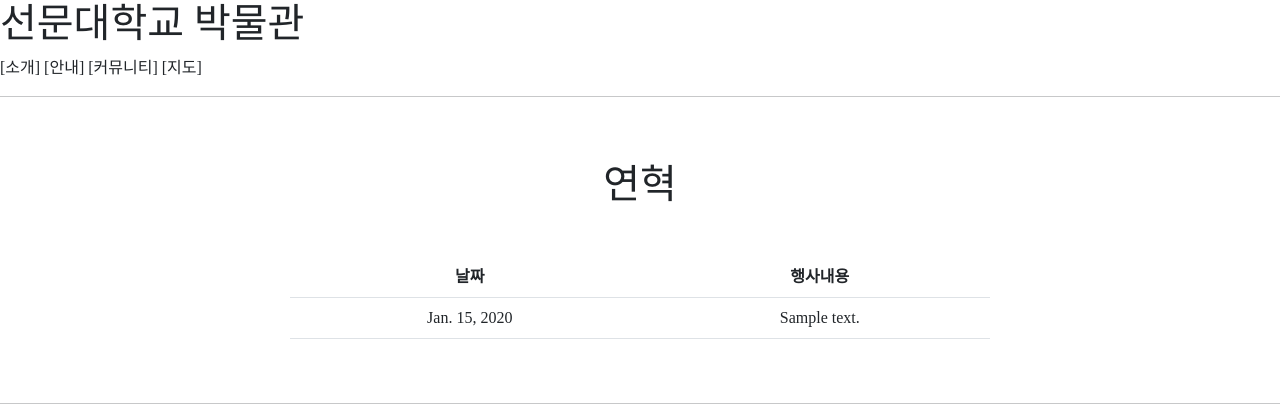
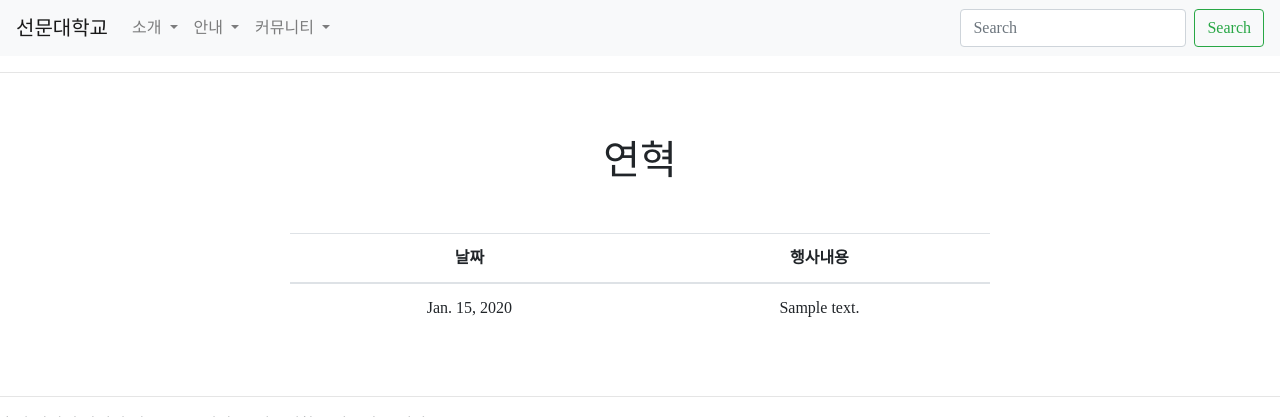
Before and after one commit to rjs1218/SunMoonUniv_Museum, a Django app: page /sites/history/ in a window 1280 px wide. Shown: the top 417 px of the page. Run offline with Django 4.2, Linux system fonts and the light colour scheme; tables that the repository leaves empty hold one stand-in row (values such as "Sample post"); some libraries are stand-ins or nearby versions; some web fonts are replaced.

Commit message:
bootstrap4 script 설정, header navbar 추가, 연혁 이동 페이지 추가

```diff
--- a/siteapp/models.py
+++ b/siteapp/models.py
@@ -1,10 +1,6 @@
 from django.db import models
 
 # Create your models here.
-class Introduction_guide(models.Model):
-    title = models.CharField(max_length=200, null=False)
-    image = models.ImageField(upload_to='introduction/', null=False)
-
 class Introduction_history(models.Model):
     date = models.DateField(null=False)
     content = models.TextField(null=True)
--- a/templates/head.html
+++ b/templates/head.html
@@ -1,14 +1,15 @@
 {% load static %}
+{% load bootstrap4 %}
 
 <head>
     <meta charset="UTF-8">
     <title>SMMuseum</title>
 
     <!-- BOOTSTRAP LINK -->
-    <link href="https://cdn.jsdelivr.net/npm/bootstrap@5.2.0-beta1/dist/css/bootstrap.min.css" rel="stylesheet" integrity="sha384-0evHe/X+R7YkIZDRvuzKMRqM+OrBnVFBL6DOitfPri4tjfHxaWutUpFmBp4vmVor" crossorigin="anonymous">
-
-    <!-- SUNMOOM FONT -->
-    <link href>
+    <link rel="stylesheet" href="https://stackpath.bootstrapcdn.com/bootstrap/4.3.1/css/bootstrap.min.css" integrity="sha384-ggOyR0iXCbMQv3Xipma34MD+dH/1fQ784/j6cY/iJTQUOhcWr7x9JvoRxT2MZw1T" crossorigin="anonymous">
+    <script src="https://code.jquery.com/jquery-3.3.1.slim.min.js" integrity="sha384-q8i/X+965DzO0rT7abK41JStQIAqVgRVzpbzo5smXKp4YfRvH+8abtTE1Pi6jizo" crossorigin="anonymous"></script>
+    <script src="https://cdnjs.cloudflare.com/ajax/libs/popper.js/1.14.7/umd/popper.min.js" integrity="sha384-UO2eT0CpHqdSJQ6hJty5KVphtPhzWj9WO1clHTMGa3JDZwrnQq4sF86dIHNDz0W1" crossorigin="anonymous"></script>
+    <script src="https://stackpath.bootstrapcdn.com/bootstrap/4.3.1/js/bootstrap.min.js" integrity="sha384-JjSmVgyd0p3pXB1rRibZUAYoIIy6OrQ6VrjIEaFf/nJGzIxFDsf4x0xIM+B07jRM" crossorigin="anonymous"></script>
 
     <!-- DEFAULT CSS LINK -->
     <link rel="stylesheet" type="text/css" href="{% static 'base.css' %}">
--- a/templates/header.html
+++ b/templates/header.html
@@ -1,10 +1,54 @@
 <div>
     <div>
-        <h1>선문대학교 박물관</h1>
+        <nav class="navbar navbar-expand-lg navbar-light bg-light">
+            <a class="navbar-brand" href="#">선문대학교</a>
+            <button class="navbar-toggler" type="button" data-toggle="collapse" data-target="#navbarSupportedContent" aria-controls="navbarSupportedContent" aria-expanded="false" aria-label="Toggle navigation">
+              <span class="navbar-toggler-icon"></span>
+            </button>
 
-        <span>[소개]</span>
-        <span>[안내]</span>
-        <span>[커뮤니티]</span>
-        <span>[지도]</span>
+            <div class="collapse navbar-collapse" id="navbarSupportedContent">
+              <ul class="navbar-nav mr-auto">
+                <!-- 소개 -->
+                <li class="nav-item dropdown">
+                  <a class="nav-link dropdown-toggle" href="#" id="navbarDropdown" role="button" data-toggle="dropdown" aria-haspopup="true" aria-expanded="false">
+                    소개
+                  </a>
+                    <div class="dropdown-menu" aria-labelledby="navbarDropdown">
+                        <a class="dropdown-item" href="#">인사말</a>
+                        <a class="dropdown-item" href="{% url 'siteapp:history' %}">연혁</a>
+                        <a class="dropdown-item" href="#">조직도</a>
+                        <a class="dropdown-item" href="#">찾아오시는 길</a>
+                    </div>
+                </li>
+                <!-- 안내 -->
+                <li class="nav-item dropdown">
+                  <a class="nav-link dropdown-toggle" href="#" id="navbarDropdown" role="button" data-toggle="dropdown" aria-haspopup="true" aria-expanded="false">
+                    안내
+                  </a>
+                    <div class="dropdown-menu" aria-labelledby="navbarDropdown">
+                        <a class="dropdown-item" href="#">관람</a>
+                        <a class="dropdown-item" href="#">시설</a>
+                        <a class="dropdown-item" href="#">기증</a>
+                    </div>
+                </li>
+                <!-- 커뮤니티 -->
+                <li class="nav-item dropdown">
+                  <a class="nav-link dropdown-toggle" href="#" id="navbarDropdown" role="button" data-toggle="dropdown" aria-haspopup="true" aria-expanded="false">
+                    커뮤니티
+                  </a>
+                    <div class="dropdown-menu" aria-labelledby="navbarDropdown">
+                        <a class="dropdown-item" href="#">박물관소식</a>
+                        <a class="dropdown-item" href="#">관람후기</a>
+                        <a class="dropdown-item" href="#">Q&A</a>
+                    </div>
+                </li>
+
+              </ul>
+              <form class="form-inline my-2 my-lg-0">
+                <input class="form-control mr-sm-2" type="search" placeholder="Search" aria-label="Search">
+                <button class="btn btn-outline-success my-2 my-sm-0" type="submit">Search</button>
+              </form>
+            </div>
+          </nav>
     </div>
 </div>
```
Also changed, not shown: siteapp/migrations/0001_initial.py.
